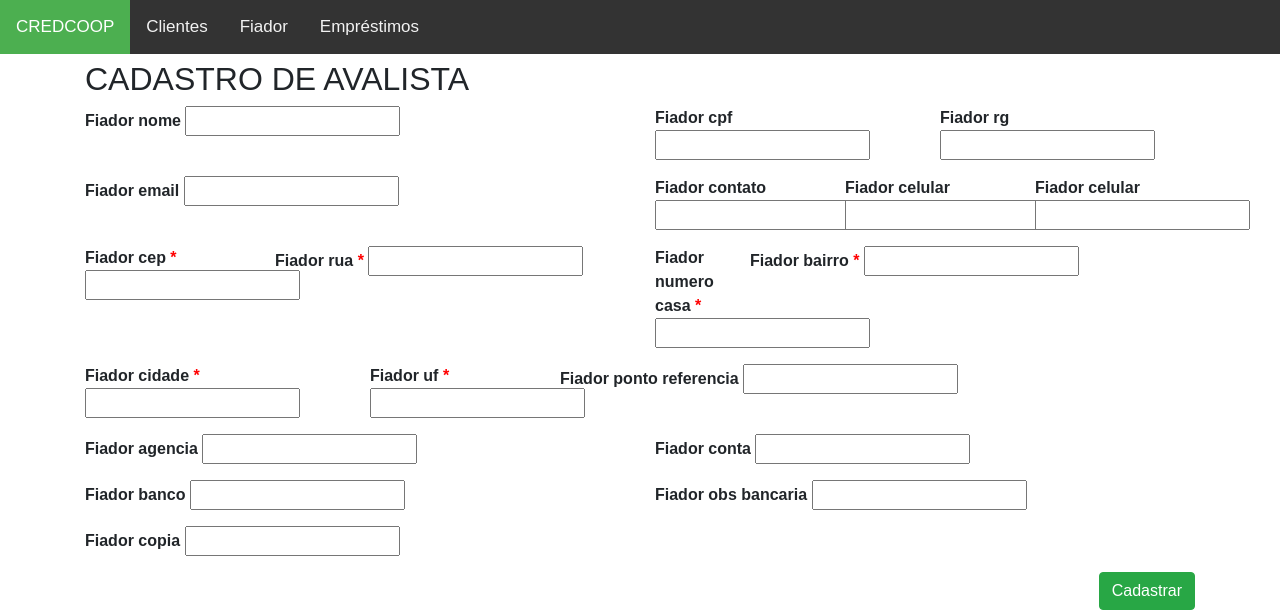
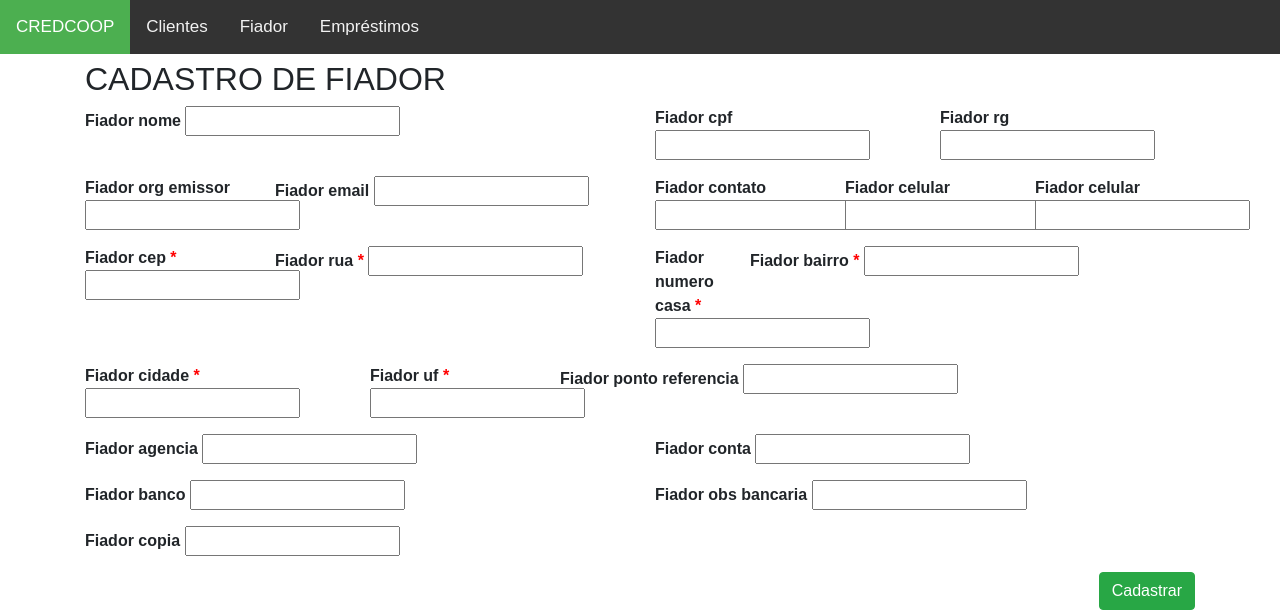
Before and after one commit to israelwerther/Esctop_Israel_Estoque, a Django app: template projeto/avalista/templates/avalista_form.html in a window 1280 px wide. Shown: the top 612 px of the page. Run offline with Django 3.2, Linux system fonts and the light colour scheme; the template is opened without the code that fills it, so the values that code supplies are empty, except form fields; tables that the repository leaves empty hold one stand-in row (values such as "Sample post"); form fields are guessed from the names that the template uses; some libraries are stand-ins or nearby versions.

Commit message:
Model orgao emissor adicionado a avalista

```diff
--- a/projeto/avalista/models.py
+++ b/projeto/avalista/models.py
@@ -5,6 +5,7 @@ class Avalista(models.Model):
     fiador_nome                = models.CharField("Nome", max_length=50, blank=True, null=True)
     fiador_cpf                 = models.CharField("CPF", max_length=20, unique=True, blank=True, null=True)
     fiador_rg                  = models.CharField("RG",max_length=20, blank=True, null=True)
+    fiador_org_emissor         = models.CharField("Orgão Emissor",max_length=20, blank=True, null=True)
     fiador_email               = models.EmailField("Email", max_length=50, blank=True, null=True)
     fiador_contato1            = models.CharField("Contato 1",max_length=15, blank=True, null=True)
     fiador_celular1            = models.CharField("celular 1",max_length=17, blank=True, null=True)
--- a/projeto/avalista/templates/avalista_form.html
+++ b/projeto/avalista/templates/avalista_form.html
@@ -3,7 +3,7 @@
 
 {% block content %}
 
-<h2>CADASTRO DE AVALISTA</h2>
+<h2>CADASTRO DE FIADOR</h2>
 
     <form action="{% url 'avalista:avalista_add' %}" method="post">
         {% csrf_token %}
@@ -26,7 +26,13 @@
                     {% render_field form.fiador_rg class="form-control" %}
                 </div>
             </div>
-            <div class="col-sm-6">
+            <div class="col-sm-2">
+                <div class="form-group" >
+                    <label for="" >{{form.fiador_org_emissor.label}} </label>
+                    {% render_field form.fiador_org_emissor  class="form-control" %}
+                </div>
+            </div>
+            <div class="col-sm-4">
                 <div class="form-group" >
                     <label for="" >{{form.fiador_email.label}} </label>
                     {% render_field form.fiador_email class="form-control" %}
```
Also changed, not shown: projeto/emprestimo/templates/emprestimo_contrato.html (+11 -4 lines), projeto/avalista/migrations/0011_avalista_fiador_org_emissor.py (added).
